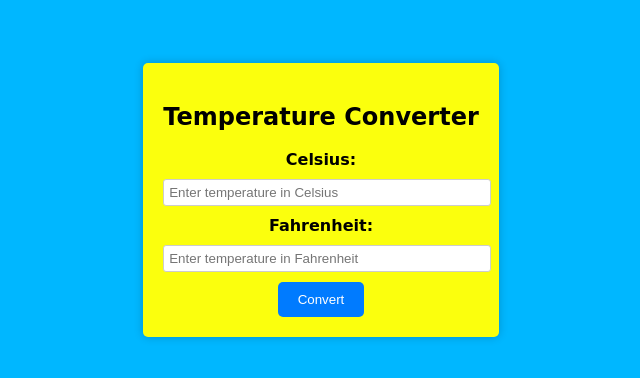
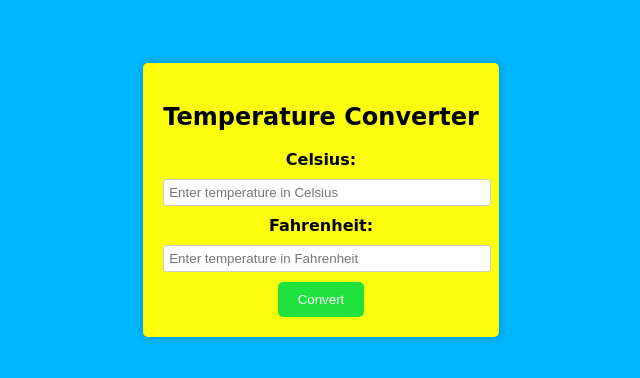
Before and after one commit to daimarimarvellous/Bharat-Intern, a plain HTML site: page Bharat intern/index.html in a window 1280 px wide. Shown: the part 200-578 px from the top of the page, without its empty margins (319-959 px from the left). Drawn offline with Linux system fonts and the light colour scheme.

Commit message:
styles.css

```diff
--- a/Bharat intern/styles.css
+++ b/Bharat intern/styles.css
@@ -36,7 +36,7 @@ input {
 }
 
 button {
-  background-color: #007bff;
+  background-color: #1fe23f;
   color: #fff;
   border: none;
   padding: 10px 20px;
@@ -45,5 +45,5 @@ button {
 }
 
 button:hover {
-  background-color: #0056b3;
+  background-color: #fd1965;
 }
```
